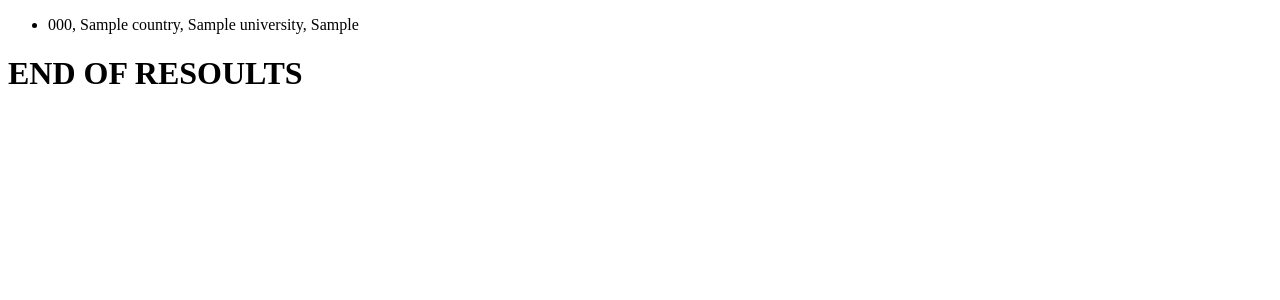
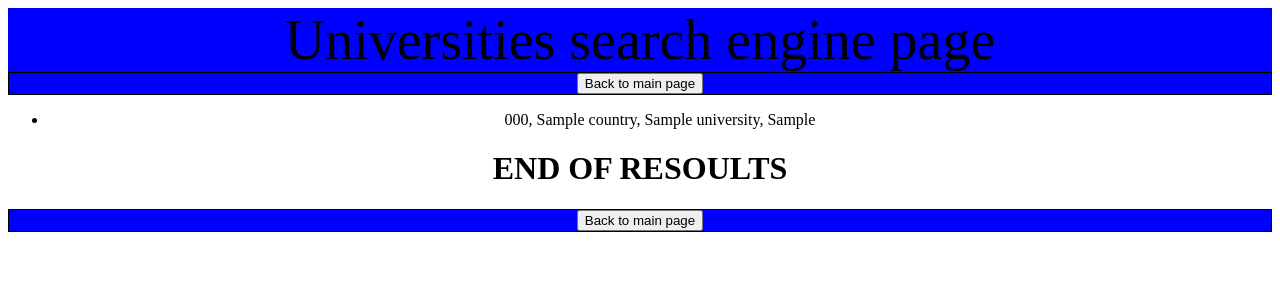
Before and after one commit to Tomson601/universities-django-core, a Django app: template main/templates/search_results.html in a window 1280 px wide. Shown: the top 300 px of the page. Run offline with Django 3.2, Linux system fonts and the light colour scheme; the template is opened without the code that fills it: values that come from a table or form of the project are taken from there, others are empty; tables that the repository leaves empty hold one stand-in row (values such as "Sample post").

Commit message:
Adding some design changes

```diff
--- a/main/static/search_style.css
+++ b/main/static/search_style.css
@@ -0,0 +1,24 @@
+header{
+    background-color: blue;
+}
+
+a1 {
+    text-align: center;
+    background-color: blue;
+    color: black;
+    font: bold;
+    font-size: 56px;
+}
+
+body {
+    text-align: center;
+    background-color: white;
+}
+
+.button {
+    text-align: center;
+    font: italic;
+    color: aqua;
+    background-color: blue;
+    border: 1px solid black;
+}
--- a/main/templates/home_page.html
+++ b/main/templates/home_page.html
@@ -4,6 +4,7 @@
 
 <head>
     <title>Universities Search</title>
+    <meta name="viewport" content="width=device-width, initial-scale=1.0">
     <link rel="stylesheet" type="text/css" href="{% static 'home_page_style.css' %}">
 </head>
 
@@ -17,7 +18,7 @@
 </body>
 
 <div class="shadowbox">
-    <p>This website is made by Tomasz Jarko. Main goal is to make reliable search engine that will help with searching thru all kinds of universities</p>
+    <p>This website is made by Tomasz Jarko. Main goal is to make reliable search engine that will help with searching across all kinds of universities</p>
 </div>
 
 </html>
--- a/main/templates/search_results.html
+++ b/main/templates/search_results.html
@@ -1,11 +1,18 @@
+{% load static %}
 <!DOCTYPE html>
 <html>
 <head>
-  <link rel="stylesheet" href="search_style.css">
+  <meta name="viewport" content="width=device-width, initial-scale=1.0">
+  <link rel="stylesheet" type="text/css" href="{% static 'search_style.css' %}">
   <title>Search Resoults</title>
 </head>
 <body>
-
+  <header>
+    <a1>Universities search engine page</a1>
+  </header>
+  <div class="button">
+  <button type="submit"onclick="location.href='{% url 'home' %}'" >Back to main page</button>
+  </div>
   <ul>
     {% for university in object_list %}
       <li>
@@ -15,5 +22,7 @@
     {% endfor %}
   </ul>
 <h1>END OF RESOULTS</h1>
-</body>
+<div class="button">
+  <button type="submit"onclick="location.href='{% url 'home' %}'" >Back to main page</button>
+</div></body>
 </html>
```
